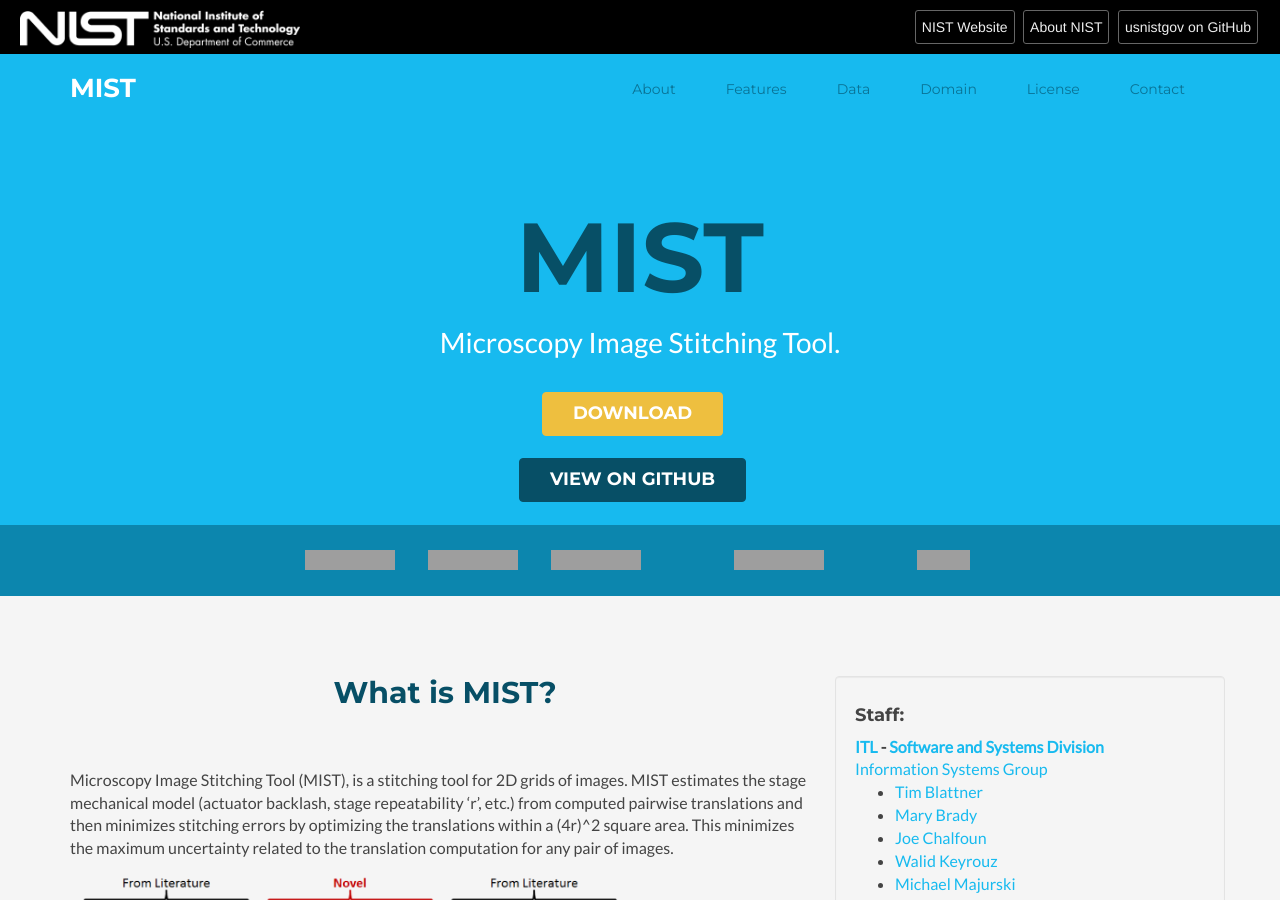
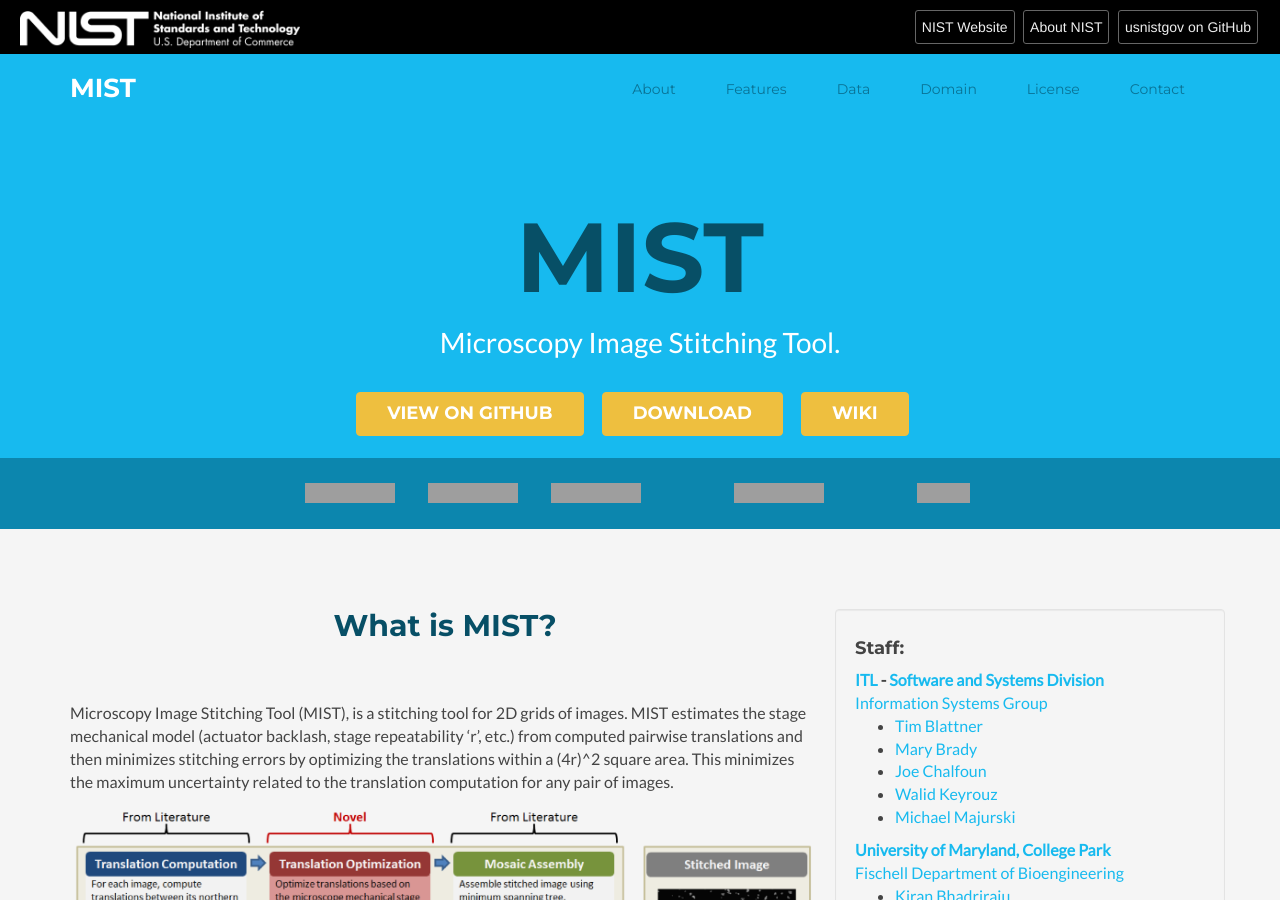
Before and after one commit to usnistgov/MIST, a Jekyll site: the page built from index.html, in a window 1280 px wide and 900 px high, cut to the strip 0-900 px from the top of the window. Built offline with Jekyll 4.4.1, drawn with Linux system fonts in a browser that asks for light colours; grey boxes are pictures that could not be loaded.

Commit message:
added link to wiki

```diff
--- a/_includes/promo.html
+++ b/_includes/promo.html
@@ -4,11 +4,9 @@
             <h2 class="title">MIST</h2>
             <p class="intro">Microscopy Image Stitching Tool.</p>
             <div class="btns">
-                <a class="btn btn-cta-secondary" href="https://github.com/usnistgov/MIST/archive/master.zip" target="_blank">Download</a>
-            </div>
-            <br/>
-            <div class="btns">
-                <a class="btn btn-cta-primary" href="https://github.com/usnistgov/MIST" target="_blank">View on GitHub</a>
+                <a class="btn btn-cta-secondary" href="https://github.com/usnistgov/MIST" target="_blank">View on GitHub</a>
+								<a class="btn btn-cta-secondary" href="https://github.com/usnistgov/MIST/archive/master.zip" target="_blank">Download</a>
+								<a class="btn btn-cta-secondary" href="https://github.com/usnistgov/MIST/wiki" target="_blank">Wiki</a>
             </div><!--//meta-->
         </div><!--//container-->
         <br/>
```
